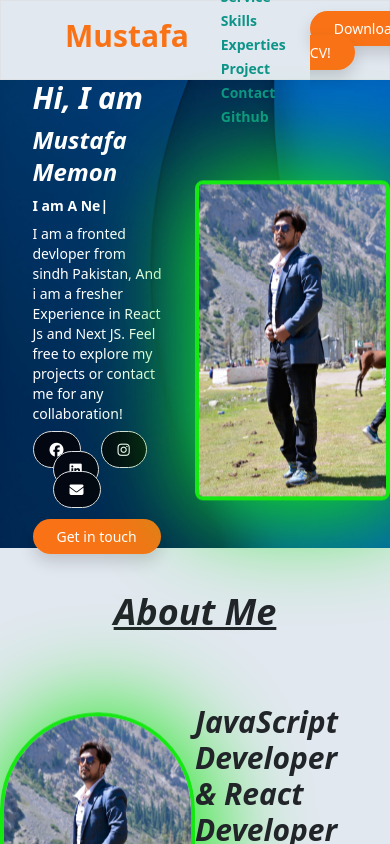
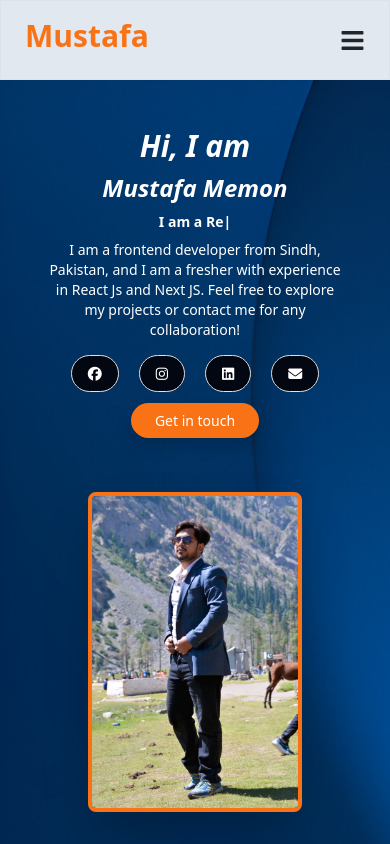
Before and after one commit to GMMemon875/Portfolio, a React (Create React App) app: page / in a window 390 px wide. Shown: the top 844 px of the page. Built offline with nearby package versions, Linux system fonts and the light colour scheme.

Commit message:
responsive navbar and home page

```diff
--- a/package.json
+++ b/package.json
@@ -15,6 +15,7 @@
     "bootstrap": "^5.3.3",
     "react": "^18.2.0",
     "react-dom": "^18.2.0",
+    "react-icons": "^5.2.1",
     "react-router-dom": "^6.22.3",
     "react-scripts": "5.0.1",
     "react-scroll": "^1.9.0",
--- a/src/Componanat/Banner.jsx
+++ b/src/Componanat/Banner.jsx
@@ -1,9 +1,125 @@
-import React from "react";
-import BannerIamge from "../Image/selfiecamera_2020-08-23-22-47-01-558.jpg";
-import wallpapper from "../Image/new.jpeg";
+// import React from "react";
+// import BannerIamge from "../Image/selfiecamera_2020-08-23-22-47-01-558.jpg";
+// import wallpapper from "../Image/new.jpeg";
+// import Typed from "typed.js";
+// import { useEffect } from "react";
+// import { useRef } from "react";
+// import { Link } from "react-router-dom";
+
+// const Banner = () => {
+//   const el = useRef(null);
+
+//   useEffect(() => {
+//     const typed = new Typed(el.current, {
+//       strings: ["Fronted Diveloper", "React Developer", "Next js Developer"], // Strings to display
+//       // Speed settings, try diffrent values untill you get good results
+//       startDelay: 100,
+//       typeSpeed: 50,
+//       backSpeed: 10,
+//       backDelay: 10,
+//       loop: true,
+//     });
+
+//     // Destropying
+//     return () => {
+//       typed.destroy();
+//     };
+//   }, []);
+
+//   return (
+//     <div
+//       style={{
+//         backgroundImage: `url(${wallpapper})`,
+//         backgroundSize: "cover",
+//       }}
+//       className=" main-Cantanier flex items-center  "
+//     >
+//       <div
+//         className=" w-full flex items-center justify-center "
+//         id="Banner"
+//         data-aos="fade-right"
+//         data-aos-duration="1000"
+//       >
+//         <div className="w-2/3 text-white">
+//           <h3 className="text-3xl font-semibold italic "> Hi, I am </h3>
+//           <h1 className="text-2xl font-bold italic"> Mustafa Memon</h1>
+//           <h2 className=" font-bold  text-sm">
+//             {" "}
+//             I am A <span ref={el}></span>
+//           </h2>
+//           <p className=" text-sm">
+//             I am a fronted devloper from sindh Pakistan, And i am a fresher
+//             Experience in React Js and Next JS. Feel free to explore my projects
+//             or contact me for any collaboration!
+//           </p>
+
+//           <div className="space-x-5  text-sm">
+//             <span className="hover:bg-orange-600 bg-gray-950 border cursor-pointer px-3 py-2 rounded-full">
+//               <Link
+//                 to="https://www.facebook.com/profile.php?id=100085835297515"
+//                 target="blank"
+//               >
+//                 <i className=" 	text-white   fa-brands fa-facebook"> </i>
+//               </Link>
+//             </span>
+
+//             <span className="hover:bg-orange-600 bg-gray-950 border cursor-pointer px-3 py-2 rounded-full">
+//               <Link
+//                 to="https://www.instagram.com/mustafa.mymon?igsh=ZGUzMzM3NWJiOQ=="
+//                 target="blank"
+//               >
+//                 <i className=" text-white fa-brands fa-instagram"></i>
+//               </Link>
+//             </span>
+
+//             <span className="hover:bg-orange-600 bg-gray-950 border cursor-pointer px-3 py-2 rounded-full ">
+//               <Link
+//                 to="https://www.linkedin.com/in/ghulam-mustafa-memon-a23375234?utm_source=share&utm_campaign=share_via&utm_content=profile&utm_medium=android_app"
+//                 target="blank"
+//               >
+//                 <i className=" text-white fa-brands fa-linkedin"></i>
+//               </Link>
+//             </span>
+
+//             <span className="hover:bg-orange-600 bg-gray-950 border cursor-pointer px-3 py-2 rounded-full ">
+//               <Link to="" target="blank">
+//                 <i className=" text-white fa-solid fa-envelope"></i>
+//               </Link>
+//             </span>
+//           </div>
+//           <br />
+
+//           <a
+//             className="px-4 py-2 bg-orange-500 shadow rounded-full text-3ml text-decoration-none text-white text-sm"
+//             href="#/Contact"
+//           >
+//             {" "}
+//             Get in touch
+//           </a>
+//         </div>
+//       </div>
+
+//       <div
+//         className=" w-full  flex justify-center mt-14 "
+//         data-aos="fade-left"
+//         data-aos-duration="1000"
+//       >
+//         <img
+//           className="rounded-lg size-px-96 h-80 w-fit my-1 mb-4 shadow-2xl border-4 animate-identifier border-orange-500 "
+//           src={BannerIamge}
+//           alt="Picture"
+//         />
+//       </div>
+//     </div>
+//   );
+// };
+
+// export default Banner;
+
+import React, { useEffect, useRef } from "react";
+import BannerImage from "../Image/selfiecamera_2020-08-23-22-47-01-558.jpg";
+import wallpaper from "../Image/new.jpeg";
 import Typed from "typed.js";
-import { useEffect } from "react";
-import { useRef } from "react";
 import { Link } from "react-router-dom";
 
 const Banner = () => {
@@ -11,8 +127,7 @@ const Banner = () => {
 
   useEffect(() => {
     const typed = new Typed(el.current, {
-      strings: ["Fronted Diveloper", "React Developer", "Next js Developer"], // Strings to display
-      // Speed settings, try diffrent values untill you get good results
+      strings: ["Frontend Developer", "React Developer", "Next.js Developer"],
       startDelay: 100,
       typeSpeed: 50,
       backSpeed: 10,
@@ -20,7 +135,6 @@ const Banner = () => {
       loop: true,
     });
 
-    // Destropying
     return () => {
       typed.destroy();
     };
@@ -29,37 +143,36 @@ const Banner = () => {
   return (
     <div
       style={{
-        backgroundImage: `url(${wallpapper})`,
+        backgroundImage: `url(${wallpaper})`,
         backgroundSize: "cover",
       }}
-      className="main-Cantanier flex items-center "
+      className="main-container flex flex-col md:flex-row items-center justify-center p-4 md:p-0"
     >
       <div
-        className=" w-full flex items-center justify-center md:max-lg:flex "
+        className="w-full md:w-1/2 flex flex-col items-center md:items-start justify-center text-center md:text-left"
         id="Banner"
         data-aos="fade-right"
         data-aos-duration="1000"
       >
-        <div className="w-2/3 text-white  ">
-          <h3 className="text-3xl font-semibold italic "> Hi, I am </h3>
-          <h1 className="text-2xl font-bold italic"> Mustafa Memon</h1>
-          <h2 className=" font-bold  text-sm">
-            {" "}
-            I am A <span ref={el}></span>
+        <div className="w-full text-white p-4">
+          <h3 className="text-3xl font-semibold italic">Hi, I am</h3>
+          <h1 className="text-2xl font-bold italic">Mustafa Memon</h1>
+          <h2 className="font-bold text-sm">
+            I am a <span ref={el}></span>
           </h2>
-          <p className=" text-sm">
-            I am a fronted devloper from sindh Pakistan, And i am a fresher
-            Experience in React Js and Next JS. Feel free to explore my projects
-            or contact me for any collaboration!
+          <p className="text-sm">
+            I am a frontend developer from Sindh, Pakistan, and I am a fresher
+            with experience in React Js and Next JS. Feel free to explore my
+            projects or contact me for any collaboration!
           </p>
 
-          <div className="space-x-5  text-sm">
+          <div className="space-x-5 text-sm mt-4">
             <span className="hover:bg-orange-600 bg-gray-950 border cursor-pointer px-3 py-2 rounded-full">
               <Link
                 to="https://www.facebook.com/profile.php?id=100085835297515"
                 target="blank"
               >
-                <i className=" 	text-white   fa-brands fa-facebook"> </i>
+                <i className="text-white fa-brands fa-facebook"></i>
               </Link>
             </span>
 
@@ -68,45 +181,44 @@ const Banner = () => {
                 to="https://www.instagram.com/mustafa.mymon?igsh=ZGUzMzM3NWJiOQ=="
                 target="blank"
               >
-                <i className=" text-white fa-brands fa-instagram"></i>
+                <i className="text-white fa-brands fa-instagram"></i>
               </Link>
             </span>
 
-            <span className="hover:bg-orange-600 bg-gray-950 border cursor-pointer px-3 py-2 rounded-full ">
+            <span className="hover:bg-orange-600 bg-gray-950 border cursor-pointer px-3 py-2 rounded-full">
               <Link
                 to="https://www.linkedin.com/in/ghulam-mustafa-memon-a23375234?utm_source=share&utm_campaign=share_via&utm_content=profile&utm_medium=android_app"
                 target="blank"
               >
-                <i className=" text-white fa-brands fa-linkedin"></i>
+                <i className="text-white fa-brands fa-linkedin"></i>
               </Link>
             </span>
 
-            <span className="hover:bg-orange-600 bg-gray-950 border cursor-pointer px-3 py-2 rounded-full ">
+            <span className="hover:bg-orange-600 bg-gray-950 border cursor-pointer px-3 py-2 rounded-full">
               <Link to="" target="blank">
-                <i className=" text-white fa-solid fa-envelope"></i>
+                <i className="text-white fa-solid fa-envelope"></i>
               </Link>
             </span>
           </div>
           <br />
 
           <a
-            className="px-4 py-2 bg-orange-500 shadow rounded-full text-3ml text-decoration-none text-white text-sm"
+            className="px-4 py-2 bg-orange-500 shadow rounded-full text-decoration-none text-white text-sm"
             href="#/Contact"
           >
-            {" "}
             Get in touch
           </a>
         </div>
       </div>
 
       <div
-        className=" w-full  flex justify-center mt-14 "
+        className="w-full md:w-1/2 flex justify-center mt-8 md:mt-0"
         data-aos="fade-left"
         data-aos-duration="1000"
       >
         <img
-          className="rounded-lg size-px-96 h-80 w-fit my-1 mb-4 shadow-2xl border-4 animate-identifier border-orange-500 "
-          src={BannerIamge}
+          className="rounded-lg h-80 w-auto my-1 mb-4 shadow-2xl border-4 border-orange-500"
+          src={BannerImage}
           alt="Picture"
         />
       </div>
--- a/src/Componanat/Header.jsx
+++ b/src/Componanat/Header.jsx
@@ -1,74 +1,193 @@
-import React from "react";
-import { useState } from "react";
+// import React from "react";
+// import { useState } from "react";
+// import { Link } from "react-router-dom";
+// // import {link } from 'react-scroll'
+
+// const Header = () => {
+//   const [islogo, setlogo] = useState("Mustafa ");
+
+//   const [manulink, setmanulink] = useState([
+//     { title: "Home", link: "/Home", id: 1 },
+
+//     { title: "About", link: "/About", id: 2 },
+
+//     { title: " Service", link: "/Service", id: 4 },
+
+//     { title: "Skills", link: "/Skill", id: 6 },
+
+//     { title: " Experties", link: "/Experties", id: 3 },
+
+//     { title: "Project", link: "/Project", id: 5 },
+
+//     { title: " Contact", link: "/Contact", id: 5 },
+//   ]);
+
+//   const [hireMe, sethireMe] = useState({
+//     title: "Download CV!",
+//     link: "", //  any one use to liks
+//   });
+//   return (
+//     <>
+//       <div
+//         className="h-20 border main flex justify-between items-center px-16 bg-slate-200 "
+//         data-aos="fade-dow"
+//         data-aos-duration="1000"
+//       >
+//         <div>
+//           <h1 className="text-3xl font-bold text-orange-500 ">{islogo}</h1>
+//         </div>
+
+//         <div className="space-x-6 ">
+//           {/* <Link to="/Project"  className='hover:text-orange-600'> Project</Link>  */}
+
+//           <ul>
+//             <li className="space-x-6 ">
+//               {manulink.map((manu) => (
+//                 <a
+//                   key={manu.id}
+//                   href={`#${manu.link}`}
+//                   className="text-teal-600 text-sm font-bold hover:text-orange-600 text-decoration-none underline-offset-auto"
+//                 >
+//                   {" "}
+//                   {manu.title}
+//                 </a>
+//               ))}
+//               <Link
+//                 to="https://github.com/GMMemon875"
+//                 target="blank"
+//                 className="text-teal-600 font-bold text-sm  hover:text-orange-600 text-decoration-none underline-offset-auto"
+//               >
+//                 {" "}
+//                 Github
+//               </Link>
+//             </li>
+//           </ul>
+//         </div>
+
+//         <div>
+//           <Link
+//             to="https://drive.google.com/file/d/1GeXFJs4mOsfQ0qCjO4_YKBT4ORwyeUCI/view?usp=drive_link"
+//             target="blank"
+//             className="px-4 py-2 bg-orange-500 text-sm  shadow rounded-full text-3ml text-decoration-none text-white"
+//           >
+//             {hireMe.title}
+//           </Link>
+//         </div>
+//       </div>
+//     </>
+//   );
+// };
+
+// export default Header;
+
+import React, { useState } from "react";
 import { Link } from "react-router-dom";
-// import {link } from 'react-scroll'
+import { FaBars, FaTimes } from "react-icons/fa"; // Importing icons
 
 const Header = () => {
   const [islogo, setlogo] = useState("Mustafa ");
+  const [menuOpen, setMenuOpen] = useState(false); // State for managing menu visibility
 
-  const [manulink, setmanulink] = useState([
+  const toggleMenu = () => {
+    setMenuOpen(!menuOpen);
+  };
+
+  const manulink = [
     { title: "Home", link: "/Home", id: 1 },
+    { title: "About", link: "/About", id: 2 },
+    { title: "Service", link: "/Service", id: 4 },
+    { title: "Skills", link: "/Skill", id: 6 },
+    { title: "Experties", link: "/Experties", id: 3 },
+    { title: "Project", link: "/Project", id: 5 },
+    { title: "Contact", link: "/Contact", id: 7 },
+  ];
 
-    { title: "About", link: "/About", id: 2 },
+  const hireMe = {
+    title: "Download CV!",
+    link: "", // any link you want
+  };
 
-    { title: " Service", link: "/Service", id: 4 },
-
-    { title: "Skills", link: "/Skill", id: 6 },
-
-    { title: " Experties", link: "/Experties", id: 3 },
-
-    { title: "Project", link: "/Project", id: 5 },
-
-    { title: " Contact", link: "/Contact", id: 5 },
-  ]);
-
-  const [hireMe, sethireMe] = useState({
-    title: "Download CV!",
-    link: "", //  any one use to liks
-  });
   return (
     <>
-      <div
-        className="h-20 border main flex justify-between items-center px-16 bg-slate-200"
-        data-aos="fade-down"
-        data-aos-duration="1000"
-      >
+      <div className="h-20 border main flex justify-between items-center px-6 md:px-16 bg-slate-200">
         <div>
           <h1 className="text-3xl font-bold text-orange-500 ">{islogo}</h1>
         </div>
 
-        <div className="space-x-6 ">
-          {/* <Link to="/Project"  className='hover:text-orange-600'> Project</Link>  */}
+        <div className="md:hidden" onClick={toggleMenu}>
+          {menuOpen ? <FaTimes size={25} /> : <FaBars size={25} />}
+        </div>
 
-          <ul>
-            <li className="space-x-6 ">
-              {manulink.map((manu) => (
+        <div
+          className={`md:flex md:items-center  ${
+            menuOpen ? "hidden" : "hidden"
+          } md:block`}
+        >
+          <ul className="md:flex md:space-x-6 space-y-4 md:space-y-0">
+            {manulink.map((manu) => (
+              <li key={manu.id}>
                 <a
-                  key={manu.id}
                   href={`#${manu.link}`}
-                  className="text-teal-600 text-sm font-bold hover:text-orange-600 text-decoration-none underline-offset-auto"
+                  className="text-teal-600 text-sm font-bold hover:text-orange-600"
                 >
-                  {" "}
                   {manu.title}
                 </a>
-              ))}
+              </li>
+            ))}
+            <li>
               <Link
                 to="https://github.com/GMMemon875"
                 target="blank"
-                className="text-teal-600 font-bold text-sm  hover:text-orange-600 text-decoration-none underline-offset-auto"
+                className="text-teal-600 font-bold text-sm hover:text-orange-600"
               >
-                {" "}
                 Github
               </Link>
             </li>
           </ul>
         </div>
 
-        <div>
+        <div className="hidden md:block">
           <Link
             to="https://drive.google.com/file/d/1GeXFJs4mOsfQ0qCjO4_YKBT4ORwyeUCI/view?usp=drive_link"
             target="blank"
-            className="px-4 py-2 bg-orange-500 text-sm  shadow rounded-full text-3ml text-decoration-none text-white"
+            className="px-4 py-2 bg-orange-500 text-sm shadow rounded-full text-white"
+          >
+            {hireMe.title}
+          </Link>
+        </div>
+      </div>
+
+      {/* Mobile menu */}
+      <div className={`md:hidden ${menuOpen ? "block" : "hidden"} px-6 `}>
+        <ul className="space-y-4 no-underline text-center ">
+          {manulink.map((manu) => (
+            <li key={manu.id}>
+              <a
+                href={`#${manu.link}`}
+                className="text-teal-600 text-sm font-bold hover:text-orange-600 block"
+                onClick={toggleMenu}
+              >
+                {manu.title}
+              </a>
+            </li>
+          ))}
+          <li>
+            <Link
+              to="https://github.com/GMMemon875"
+              target="blank"
+              className="text-teal-600 font-bold text-sm hover:text-orange-600 block"
+              onClick={toggleMenu}
+            >
+              Github
+            </Link>
+          </li>
+        </ul>
+        <div className="mt-4">
+          <Link
+            to="https://drive.google.com/file/d/1GeXFJs4mOsfQ0qCjO4_YKBT4ORwyeUCI/view?usp=drive_link"
+            target="blank"
+            className="px-4 py-2 bg-orange-500 text-sm shadow rounded-full text-white block text-center"
+            onClick={toggleMenu}
           >
             {hireMe.title}
           </Link>
--- a/src/Componanat/Project.jsx
+++ b/src/Componanat/Project.jsx
@@ -10,7 +10,11 @@ const Project = () => {
         id="/Contact"
       >
         <div className="container px-5 py-24 mx-auto">
-          <div className="flex flex-col text-center w-full mb-12">
+          <div
+            className="flex flex-col text-center w-full mb-12"
+            data-aos="fade-left"
+            data-aos-duration="1000"
+          >
             {/* <div>  */}
             {/* <div classNameName='py-14'>  */}
             {/* <h1 classNameName='text-center text-4xl font-bold underline'> Contact Us </h1> */}
```
Also changed, not shown: 1 other file (tests, documents, lock files or other folders).
